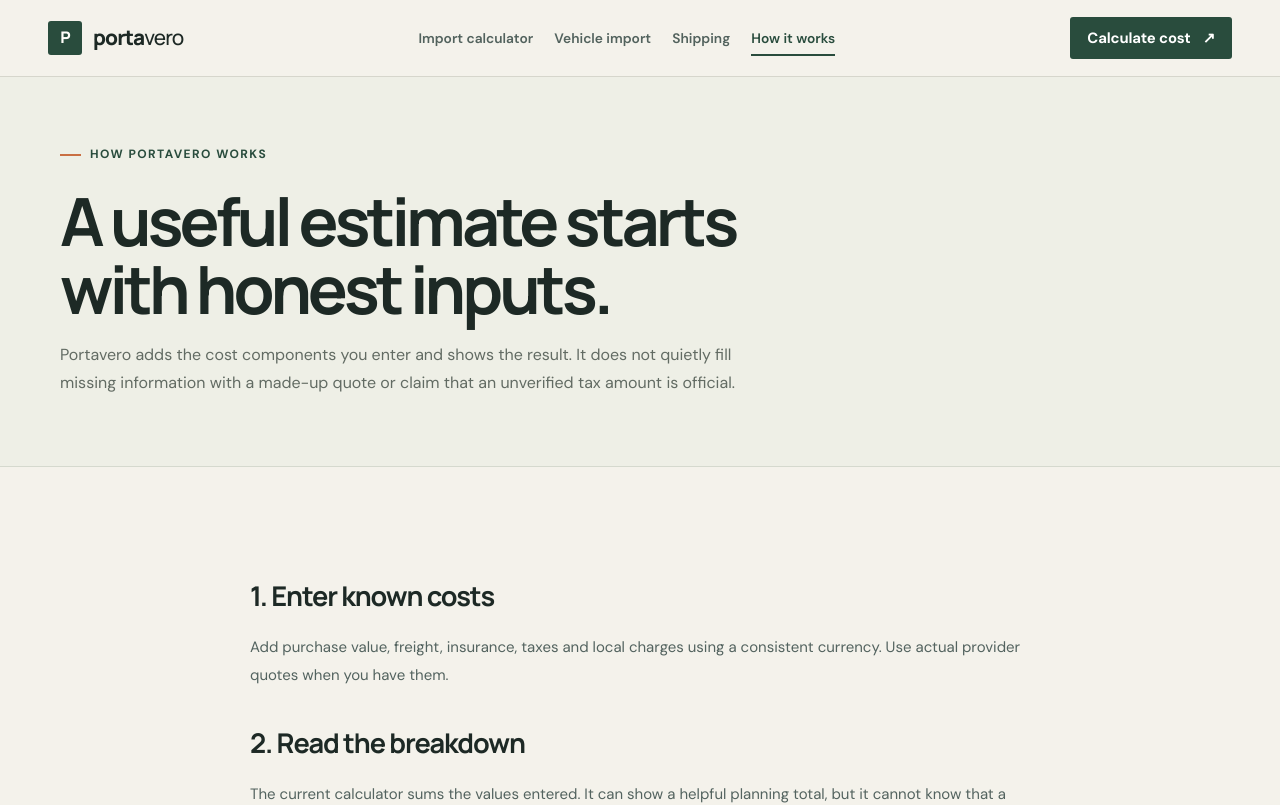
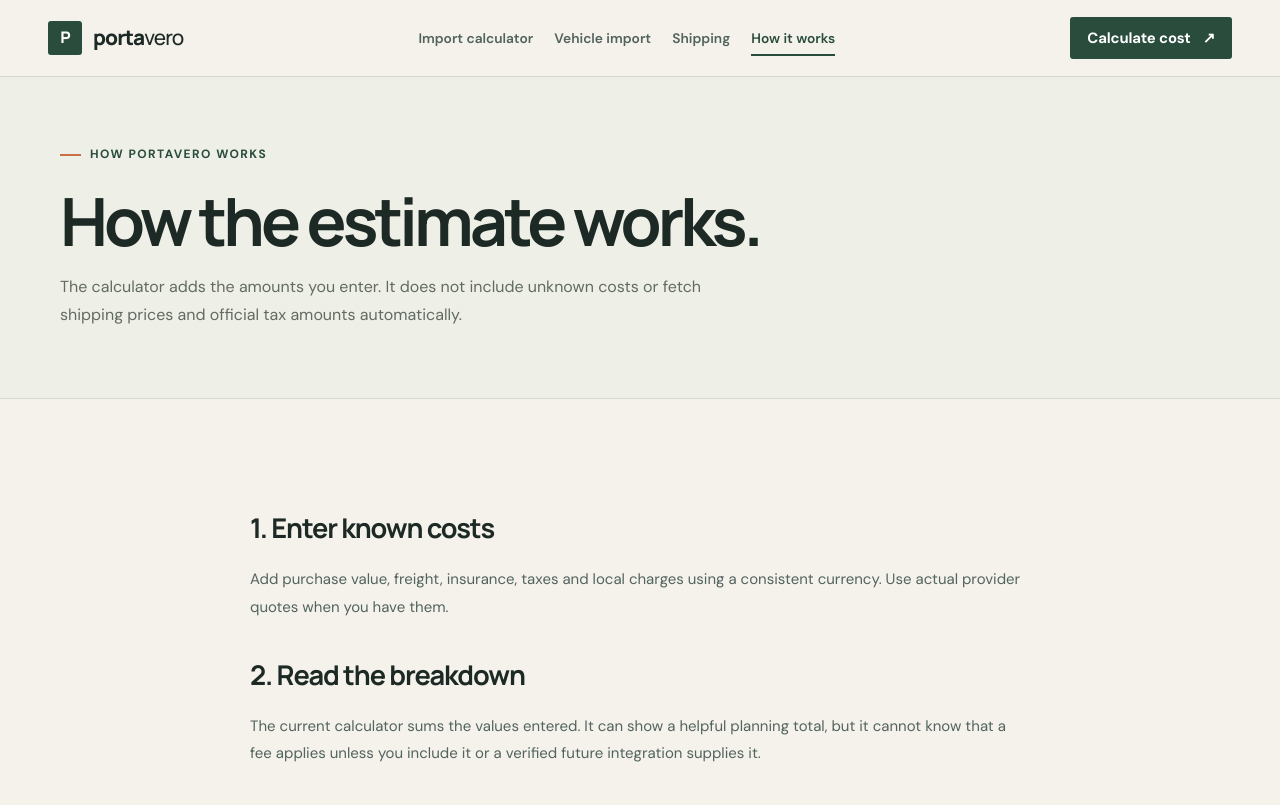
Before and after one commit to GIORGIO2032Q4E/portavero, a Next.js app: page /how-it-works in a window 1280 px wide. Shown: the top 805 px of the page. Built offline with nearby package versions, Linux system fonts and the light colour scheme; no server answers.

Commit message:
Simplify how-it-works page wording

```diff
--- a/src/app/how-it-works/page.tsx
+++ b/src/app/how-it-works/page.tsx
@@ -13,8 +13,8 @@ export default function HowItWorksPage() {
       <section className="page-hero">
         <div className="container">
           <span className="eyebrow">How Portavero works</span>
-          <h1>A useful estimate starts with honest inputs.</h1>
-          <p>Portavero adds the cost components you enter and shows the result. It does not quietly fill missing information with a made-up quote or claim that an unverified tax amount is official.</p>
+          <h1>How the estimate works.</h1>
+          <p>The calculator adds the amounts you enter. It does not include unknown costs or fetch shipping prices and official tax amounts automatically.</p>
         </div>
       </section>
       <section className="section">
```
